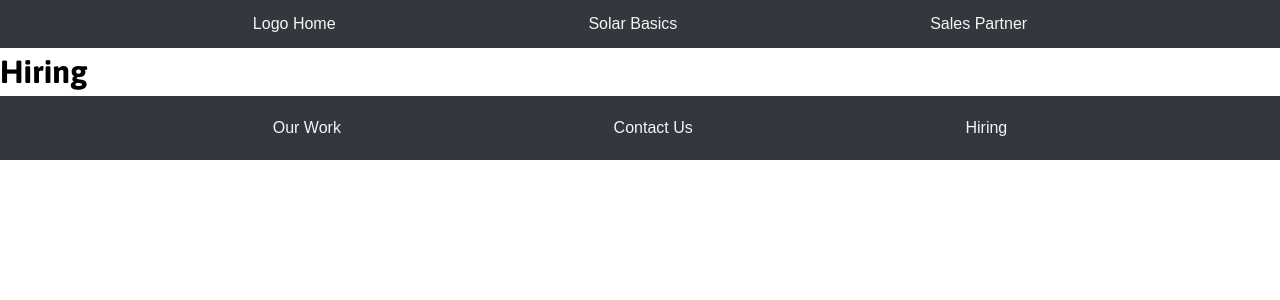
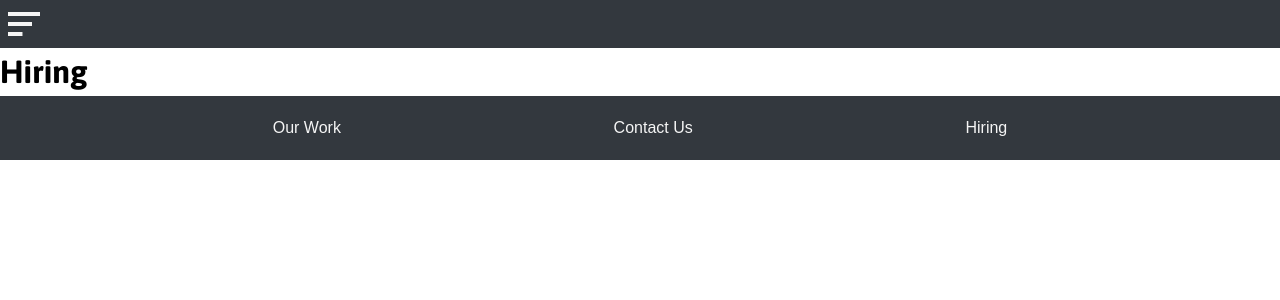
Before and after one commit to eric-santosCEA/second-solarcea, a React (Create React App) app: page /hiring in a window 1280 px wide. Shown: the top 300 px of the page. Built offline with nearby package versions, Linux system fonts and the light colour scheme.

Commit message:
added menu icon, need functionality

```diff
--- a/package.json
+++ b/package.json
@@ -48,5 +48,8 @@
       "last 1 firefox version",
       "last 1 safari version"
     ]
+  },
+  "devDependencies": {
+    "react-icons": "^4.2.0"
   }
 }
--- a/src/components/Navbar.js
+++ b/src/components/Navbar.js
@@ -1,4 +1,5 @@
 import React from 'react'
+import { BiMenuAltLeft } from 'react-icons/bi'
 import '../styles/navbar.css'
 import { Link } from 'react-router-dom'
 
@@ -16,6 +17,7 @@ const Navbar = () => {
       <Link to="sales-partner" className="link">
         Sales Partner
       </Link>
+      <BiMenuAltLeft className="icon" size="3rem" />
     </nav>
   )
 }
--- a/src/styles/navbar.css
+++ b/src/styles/navbar.css
@@ -1,13 +1,19 @@
 nav {
   background-color: #33383e;
   display: flex;
-  justify-content: space-evenly;
-  align-items: center;
   height: 3rem;
 }
 nav .link {
+  display: none;
+  justify-content: space-evenly;
+  align-items: center;
   list-style: none;
   text-decoration: none;
   color: whitesmoke;
   font-family: Montserrat-alternates, sans-serif;
 }
+nav .icon {
+  display: flex;
+  justify-content: flex-end;
+  color: whitesmoke;
+}
--- a/src/styles/navbar.less
+++ b/src/styles/navbar.less
@@ -1,13 +1,20 @@
 nav {
   background-color: #33383e;
   display: flex;
-  justify-content: space-evenly;
-  align-items: center;
+
   height: 3rem;
   .link {
+    display: none;
+    justify-content: space-evenly;
+    align-items: center;
     list-style: none;
     text-decoration: none;
     color: whitesmoke;
     font-family: Montserrat-alternates, sans-serif;
   }
+  .icon {
+    display: flex;
+    justify-content: flex-end;
+    color: whitesmoke;
+  }
 }
```
Also changed, not shown: 1 other file (tests, documents, lock files or other folders).
